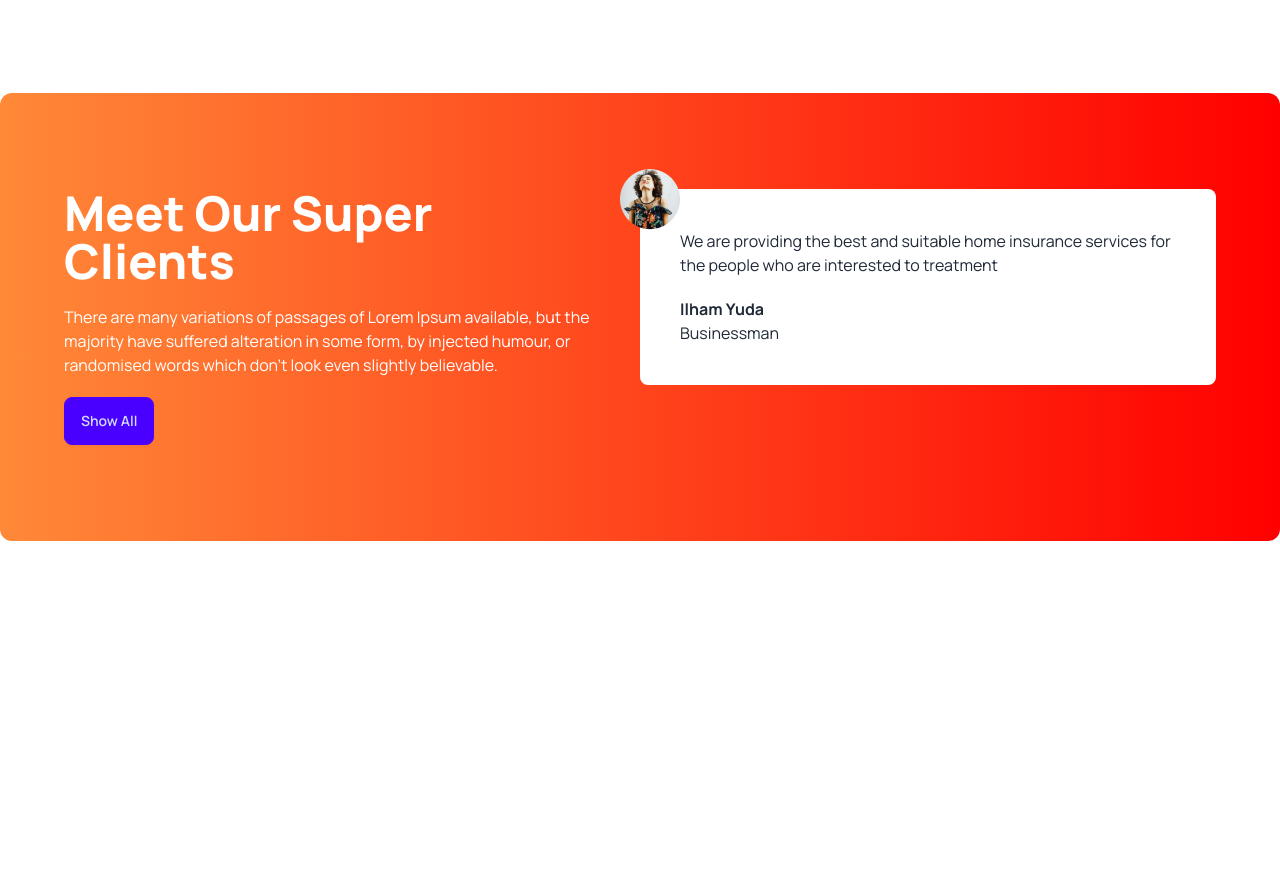
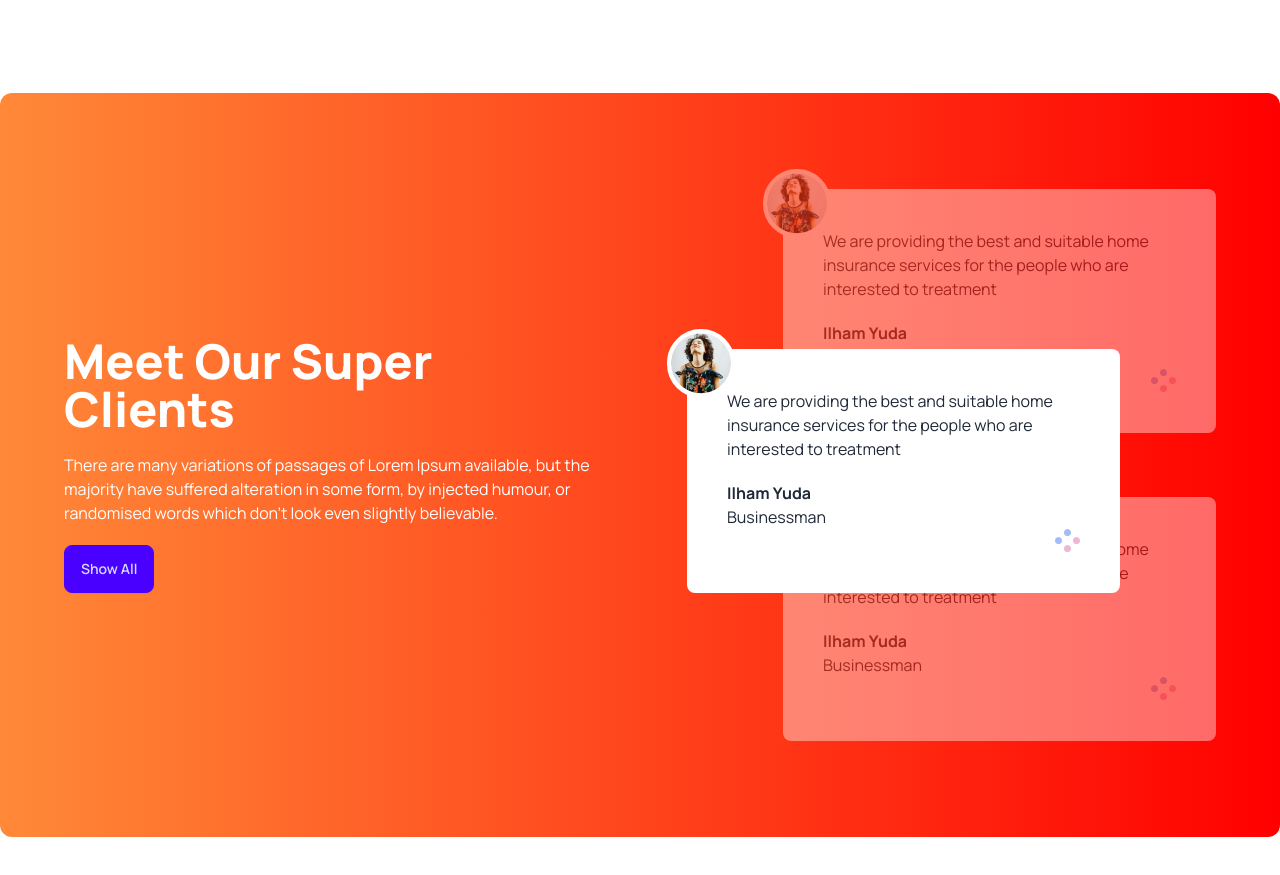
Before and after one commit to Naimul9/tea-landing-with-daisyui, a plain HTML site: page index.html in a window 1280 px wide. Shown: the part 1676-2551 px from the top of the page. Before the commit the page ends 2313 px from the top, so only its background shows below. Drawn offline with nearby package versions, Linux system fonts and the light colour scheme.

Commit message:
super section

```diff
--- a/index.html
+++ b/index.html
@@ -169,9 +169,11 @@ data-theme="light">
 
   <!-- super section -->
 
-<section class="my-24 flex flex-col lg:flex-row rounded-xl bg-gradient-to-r from-[#FF8938] to-[#F00] px-16 py-24">
+<section class="my-24 flex flex-col lg:flex-row gap-12 rounded-xl bg-gradient-to-r from-[#FF8938] to-[#F00] px-16 py-24">
 
-  <div class="flex-1 space-y-5">
+ <div class="flex items-center lg:pr-28">
+
+  <div class="space-y-5">
     <h3 class="text-5xl font-extrabold text-white">Meet Our Super <br> Clients</h3>
     <p class="text-white">
       There are many variations of passages of Lorem Ipsum available, but the majority have suffered alteration in some form, by injected humour, or randomised words which don't look even slightly believable.
@@ -182,16 +184,43 @@ data-theme="light">
 </button>
   </div>
 
-<div class="flex-1">
 
-  <div class="relative rounded-lg p-10 bg-white">
-    <img class="absolute -top-5 -left-5 " src="images/client.png" alt="">
+ </div>
+
+<div class="relative">
+
+    <!-- next review -->
+    <div class="relative z-0  lg:w-[433px] opacity-40 mb-16 rounded-lg p-10 bg-white">
+      <img class="absolute -top-5 -left-5 border-4 border-white rounded-full bg-white" src="images/client.png" alt="">
+      <p class="mb-5">
+        We are providing the best and suitable home insurance services for the people who are interested to treatment
+      </p>
+      <h4 class="font-bold">Ilham Yuda</h4>
+      <p>Businessman</p>
+      <div class="flex justify-end"><img src="images/circles.png" alt=""></div>
+    </div>
+
+  <!-- current review -->
+  <div class="absolute z-10 top-40 lg:-left-24 lg:w-[433px] rounded-lg p-10 bg-white">
+    <img class="absolute -top-5 -left-5 border-4 border-white rounded-full bg-white" src="images/client.png" alt="">
     <p class="mb-5">
       We are providing the best and suitable home insurance services for the people who are interested to treatment
     </p>
     <h4 class="font-bold">Ilham Yuda</h4>
     <p>Businessman</p>
+    <div class="flex justify-end"><img src="images/circles.png" alt=""></div>
   </div>
+
+    <!-- previous review -->
+    <div class="relative lg:w-[433px] z-0 opacity-40 rounded-lg p-10 bg-white">
+      <img class="absolute -top-5 -left-5 border-4 border-white rounded-full bg-white" src="images/client.png" alt="">
+      <p class="mb-5">
+        We are providing the best and suitable home insurance services for the people who are interested to treatment
+      </p>
+      <h4 class="font-bold">Ilham Yuda</h4>
+      <p>Businessman</p>
+      <div class="flex justify-end"><img src="images/circles.png" alt=""></div>
+    </div>
 
 </div>
 
```
